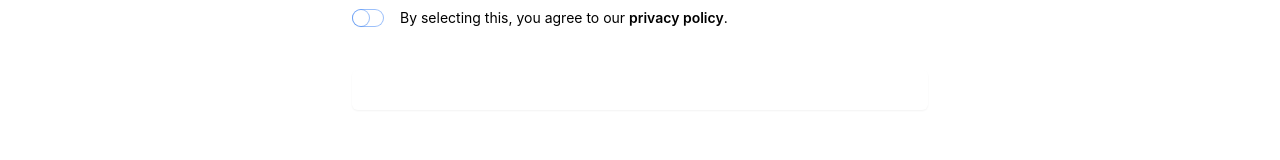
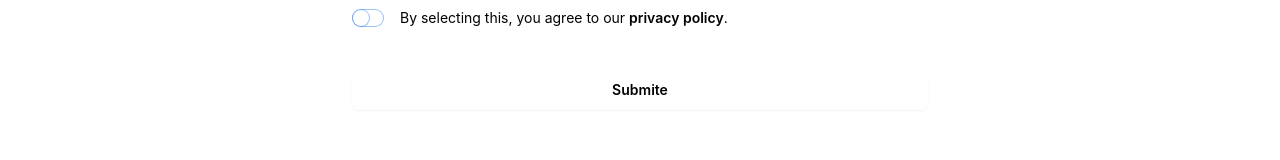
Before and after one commit to vermaji123089/Reachwell, a Next.js app: page /contact in a window 1280 px wide. Shown: the part 924-1084 px from the top of the page. Built offline with nearby package versions, Linux system fonts and the light colour scheme.

Commit message:
logo changes

```diff
--- a/app/components/Navbar/Drawer.tsx
+++ b/app/components/Navbar/Drawer.tsx
@@ -29,7 +29,7 @@
                     <header className="p-4 flex items-center">
                         <img
                         className="h-30px w-[50%] mx-auto"
-                        src={"/assets/logo/Logo.webp"}
+                        src={"/assets/logo/logo.webp"}
 
                         alt="Courses-Logo"
                         onClick={() => {
--- a/app/contact/page.jsx
+++ b/app/contact/page.tsx
@@ -152,11 +152,7 @@
           </Switch.Group>
         </div>
         <div className="mt-10">
-          <button
-            type="submit"
-            className="block w-full rounded-md bg-indigo-600 px-3.5 py-2.5 text-center text-sm font-semibold text-white shadow-sm hover:bg-indigo-500 focus-visible:outline focus-visible:outline-2 focus-visible:outline-offset-2 focus-visible:outline-indigo-600"
-          > talk</button>
-
+          <button type="submit"  className="block w-full rounded-md bg-indigo-600 px-3.5 py-2.5  text-center text-sm font-semibold text-black shadow-sm hover:bg-indigo-500 focus-visible:outline focus-visible:outline-2 focus-visible:outline-offset-2 focus-visible:outline-indigo-600"> Submite </button>
         </div>
       </form>
     </div>
```
